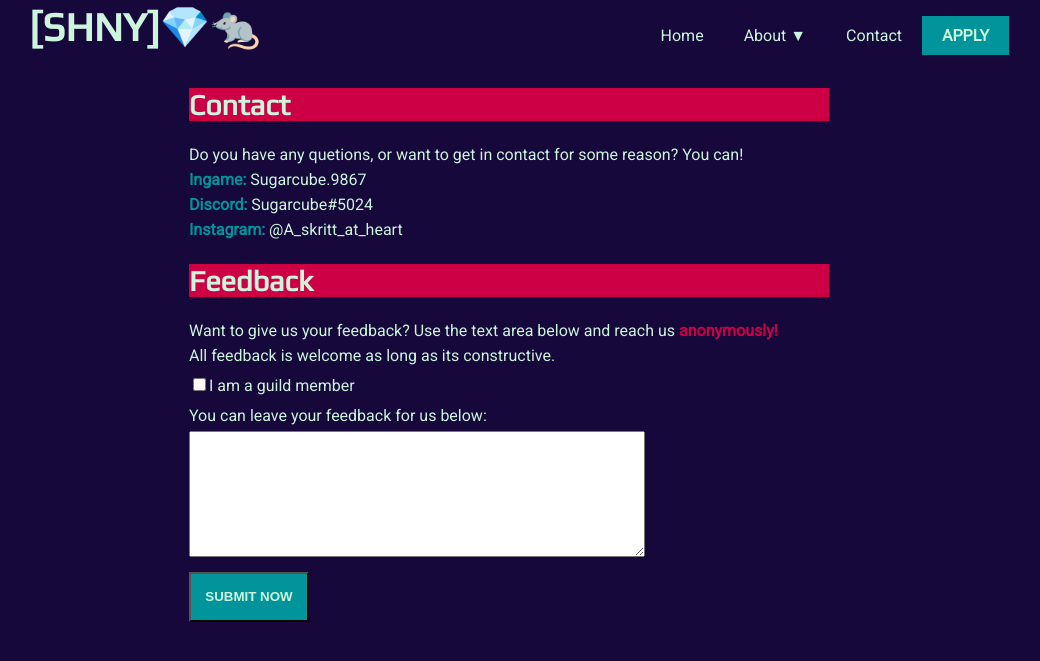
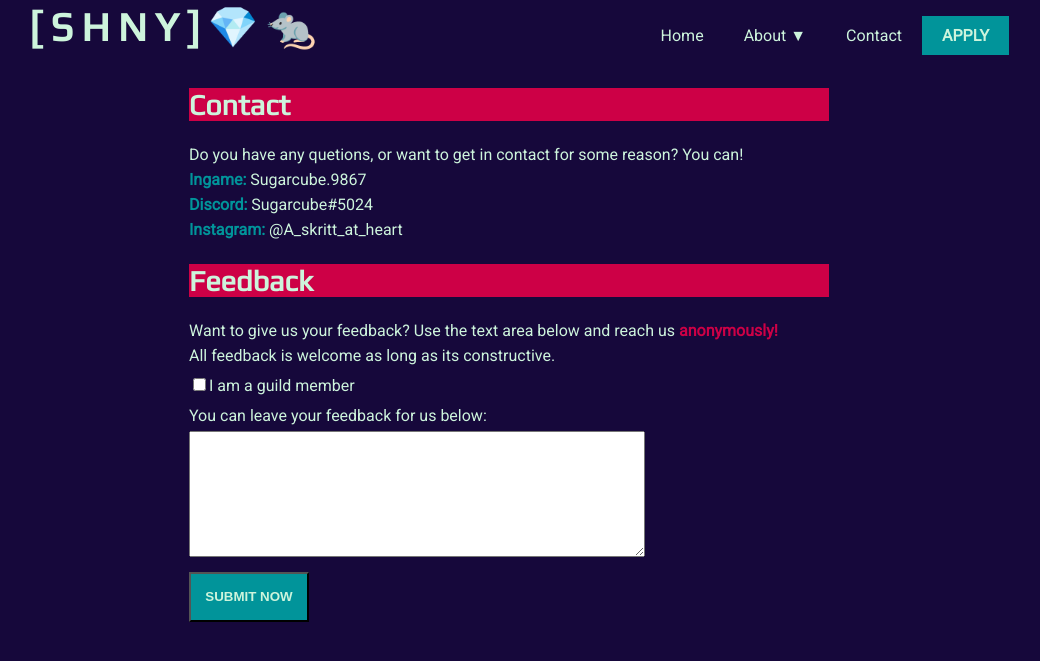
Before and after one commit to KimberlyVdB/SHNY-Jekyll-Website, a Jekyll site: the page built from contact.html, in a window 1280 px wide. Shown: the top 661 px of the page, without its empty margins (131-1171 px from the left). Built offline with Jekyll 4.4.1, drawn with Linux system fonts in a browser that asks for light colours; nearby versions of some CDN libraries; a script that is not in the unit is left out.

Commit message:
added letter spacing to the brand/h1

```diff
--- a/_sass/_navbar.scss
+++ b/_sass/_navbar.scss
@@ -19,6 +19,7 @@
   h1 {
     margin:auto;
     padding-top: 3px;
+    letter-spacing: 8px;
   }
 }
 
```
